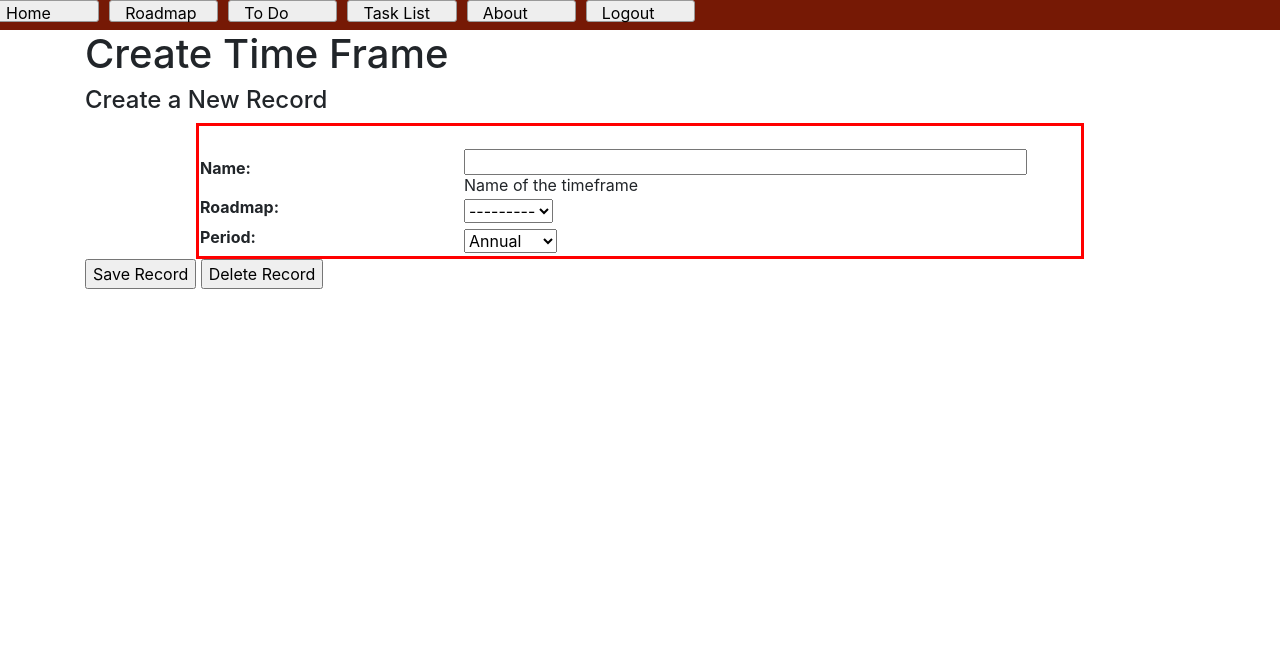
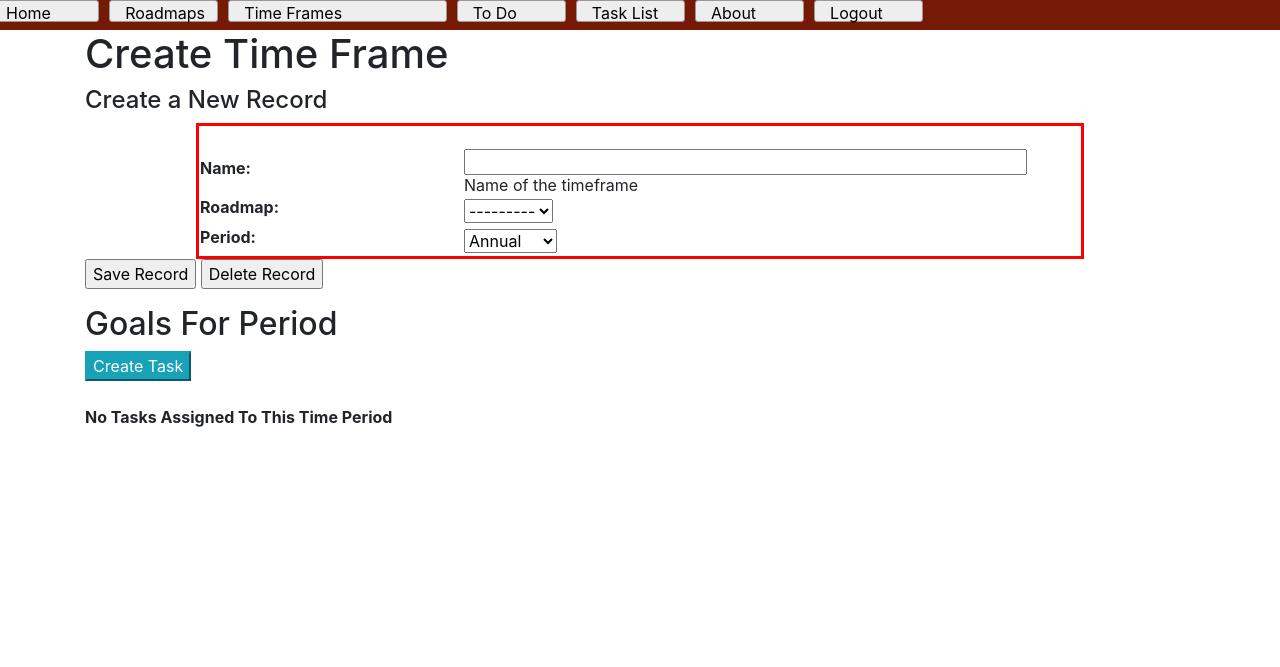
Before and after one commit to robbroadhead/develpreneur-pythontutorial, a Django app: page /tf in a window 1280 px wide. Shown: the top 667 px of the page. Run offline with Django 3.2, Linux system fonts and the light colour scheme; data that the repository does not hold is empty; some libraries are stand-ins or nearby versions.

Commit message:
Day 31 - Adding master detail sorts of relationships.

```diff
--- a/dpproject/dpproject/models.py
+++ b/dpproject/dpproject/models.py
@@ -17,7 +17,7 @@ class Roadmap(models.Model):
     owner = models.ForeignKey(User, on_delete=models.CASCADE,verbose_name="Owner")
 
     def __str__(self):
-        return self.name + "(" +  self.startdate + ")"
+        return self.name + "(" +  str(self.startdate) + ")"
 
 class Timeframe(models.Model):
     PERIOD_CHOICES = [
--- a/dpproject/dpproject/templates/RoadmapList.html
+++ b/dpproject/dpproject/templates/RoadmapList.html
@@ -1,7 +1,7 @@
 {% extends 'internal.html' %}
 {% block content %}
 <h1>{{ title }}</h1>
-<button onclick="goPage('roadmap')" class="btn-info">Create Roadmap</button><br/><br/>
+<button onclick="goPage('/roadmap')" class="btn-info">Create Roadmap</button><br/><br/>
 {% if items %}
     {% for item in items %}
         <div class="roadmap-item" id="item_{{ item.id }}">Name:{{ item.name }}
--- a/dpproject/dpproject/templates/TaskList.html
+++ b/dpproject/dpproject/templates/TaskList.html
@@ -12,6 +12,7 @@
     }
 </script>
 <h1>{{ title }}</h1>
+<button onclick="goPage('/task')" class="btn-info">Create Task</button><br/><br/>
 {% if tasks %}
     {% for task in tasks %}
         <div class="tasks" id="task_{{ task.id }}">Name:{{ task.name }} DueDate: {{ task.duedate }}<br/>
--- a/dpproject/dpproject/templates/TimeframeEdit.html
+++ b/dpproject/dpproject/templates/TimeframeEdit.html
@@ -12,4 +12,18 @@
     <input type="submit" value="Delete Record" name="delete">
     {% csrf_token %}
 </form>
+
+<h2>Goals For Period</h2>
+<button onclick="goPage('/task')" class="btn-info">Create Task</button><br/><br/>
+{% if tasks %}
+    {% for task in tasks %}
+        <div class="tasks" id="task_{{ task.id }}">Name:{{ task.name }} DueDate: {{ task.duedate }}<br/>
+            Status: {{ task.status }} [Time Spent: {{ task.minutes_spent }}] <button onclick="goPage('/task/{{ task.id }}')" class="btn-info">Edit</button>
+            <button onclick="completeTask({{ task.id }})" class="btn-info">Complete</button>
+        </div>
+    {% endfor %}
+{% else %}
+    <strong>No Tasks Assigned To This Time Period</strong>
+{% endif %}
+
 {% endblock %}
--- a/dpproject/dpproject/templates/TimeframeList.html
+++ b/dpproject/dpproject/templates/TimeframeList.html
@@ -1,6 +1,7 @@
 {% extends 'internal.html' %}
 {% block content %}
 <h1>{{ title }}</h1>
+<button onclick="goPage('tf')" class="btn-info">Create Timeframe</button><br/><br/>
 {% if timeframes %}
     {% for tf in timeframes %}
         <div class="timeframe" id="tf_{{ tf.id }}">Name:{{ tf.name }}
--- a/dpproject/dpproject/templates/internal.html
+++ b/dpproject/dpproject/templates/internal.html
@@ -20,7 +20,8 @@
 <!-- header stuff -->
 <div class="row menu-bar">
 <div class="col-md-1 menu-item" onclick="goPage('/')">Home</div>
-<div class="col-md-1 menu-item" onclick="goPage('/roadmaps')">Roadmap</div>
+<div class="col-md-1 menu-item" onclick="goPage('/roadmaps')">Roadmaps</div>
+<div class="col-md-2 menu-item" onclick="goPage('/tfs')">Time Frames</div>
 <div class="col-md-1 menu-item" onclick="goPage('/todo')">To Do</div>
 <div class="col-md-1 menu-item" onclick="goPage('/tasks')">Task List</div>
 <div class="col-md-1 menu-item" onclick="goPage('/about')">About</div>
--- a/dpproject/dpproject/views.py
+++ b/dpproject/dpproject/views.py
@@ -165,12 +165,13 @@ def EditRoadmap(request,id):
             else:
                 msg = "Invalid Record"
     title = "Edit Roadmap"
-    parms = {"form": form, "title": title, "msg": msg}
+    tfs = Timeframe.objects.filter(roadmap=data).order_by('name')
+    parms = {"form": form, "title": title, "msg": msg, "timeframes": tfs}
     return render(request,'RoadmapEdit.html',parms)
 
 def ActiveTasks(request):
-    cancel = lkpStatus.objects.get(shortname='')
-    complete = lkpStatus.objects.get(shortname='')
+    cancel = lkpStatus.objects.get(shortname='CNCL')
+    complete = lkpStatus.objects.get(shortname='COMP')
     tasks = Task.objects.filter(~Q(status=complete)).order_by('duedate','name')
     title = "Active Tasks"
     parms = {"title": title, "tasks": tasks}
@@ -220,7 +221,9 @@ def EditTimeframe(request,id):
             else:
                 msg = "Invalid Record"
     title = "Edit Time Frame"
-    parms = {"form": form, "title": title, "msg": msg}
+    tasks = Task.objects.filter(timeframe=data).order_by('duedate','name')
+
+    parms = {"form": form, "title": title, "msg": msg, "tasks": tasks}
     return render(request,'TimeframeEdit.html',parms)
 
 def ListTimeframes(request):
@@ -231,7 +234,6 @@ def ListTimeframes(request):
 
 def CreateTimeframe(request):
     data = Timeframe()
-    data.owner = request.user
     form = forms.TimeframeForm(instance=data)
     msg = "Create a New Record"
     title = "Create Time Frame"
```
Also changed, not shown: dpproject/dpproject/templates/RoadmapEdit.html (+13 -0 lines).
